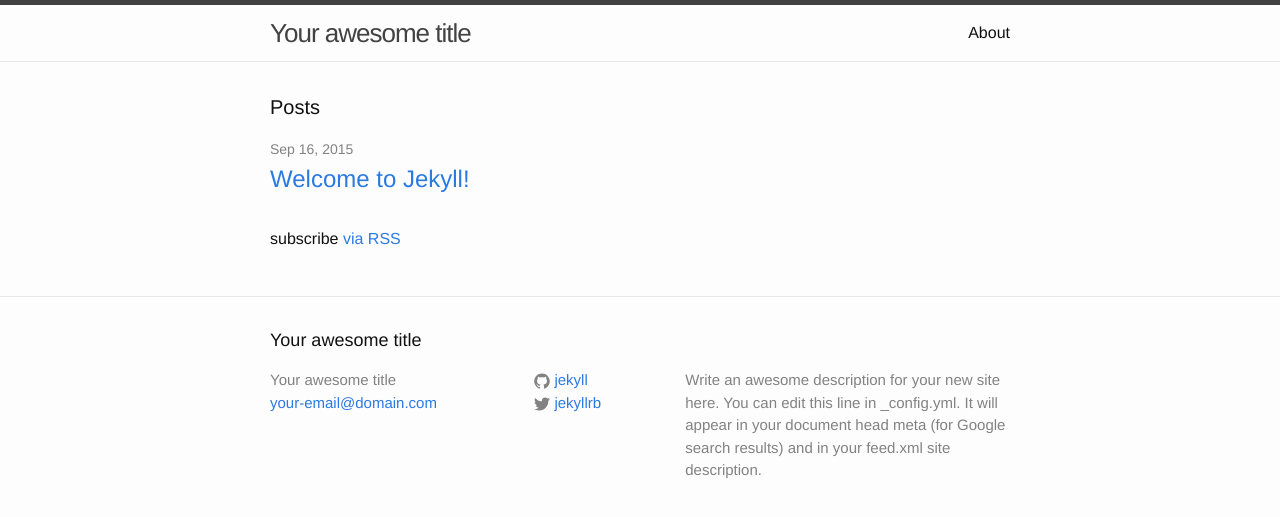
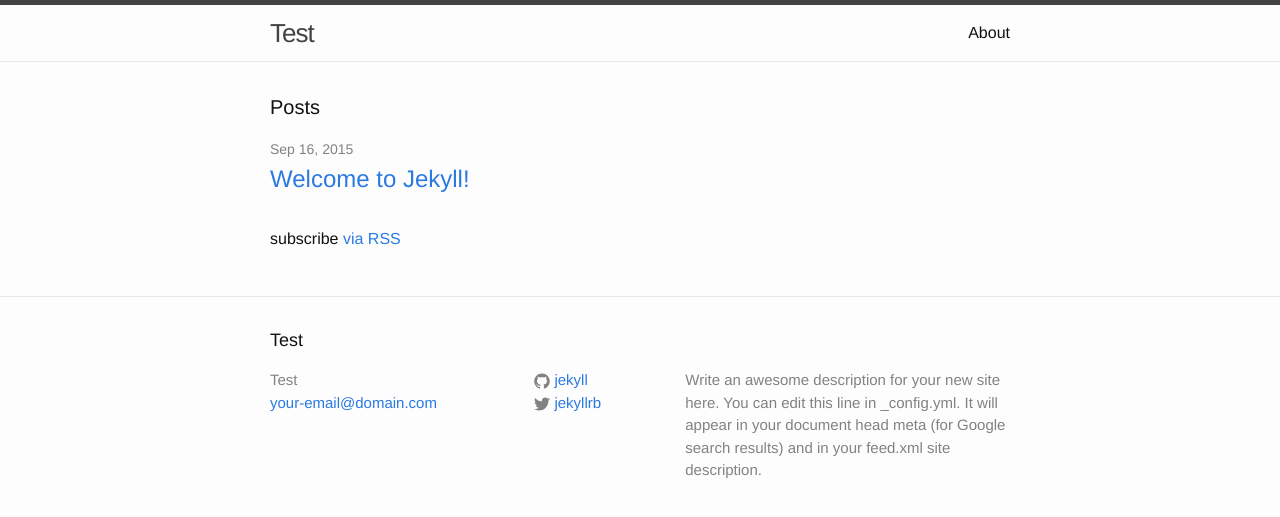
Before and after one commit to koalabears/koalabears.github.io, a Jekyll site: the page built from blog/index.html, in a window 1280 px wide. Shown: the top 517 px of the page. Built offline with Jekyll 4.4.1, drawn with Linux system fonts in a browser that asks for light colours.

Commit message:
change da titlegit add .

```diff
--- a/blog/_config.yml
+++ b/blog/_config.yml
@@ -1,5 +1,5 @@
 # Site settings
-title: Your awesome title
+title: Test
 email: your-email@domain.com
 description: > # this means to ignore newlines until "baseurl:"
   Write an awesome description for your new site here. You can edit this
```
